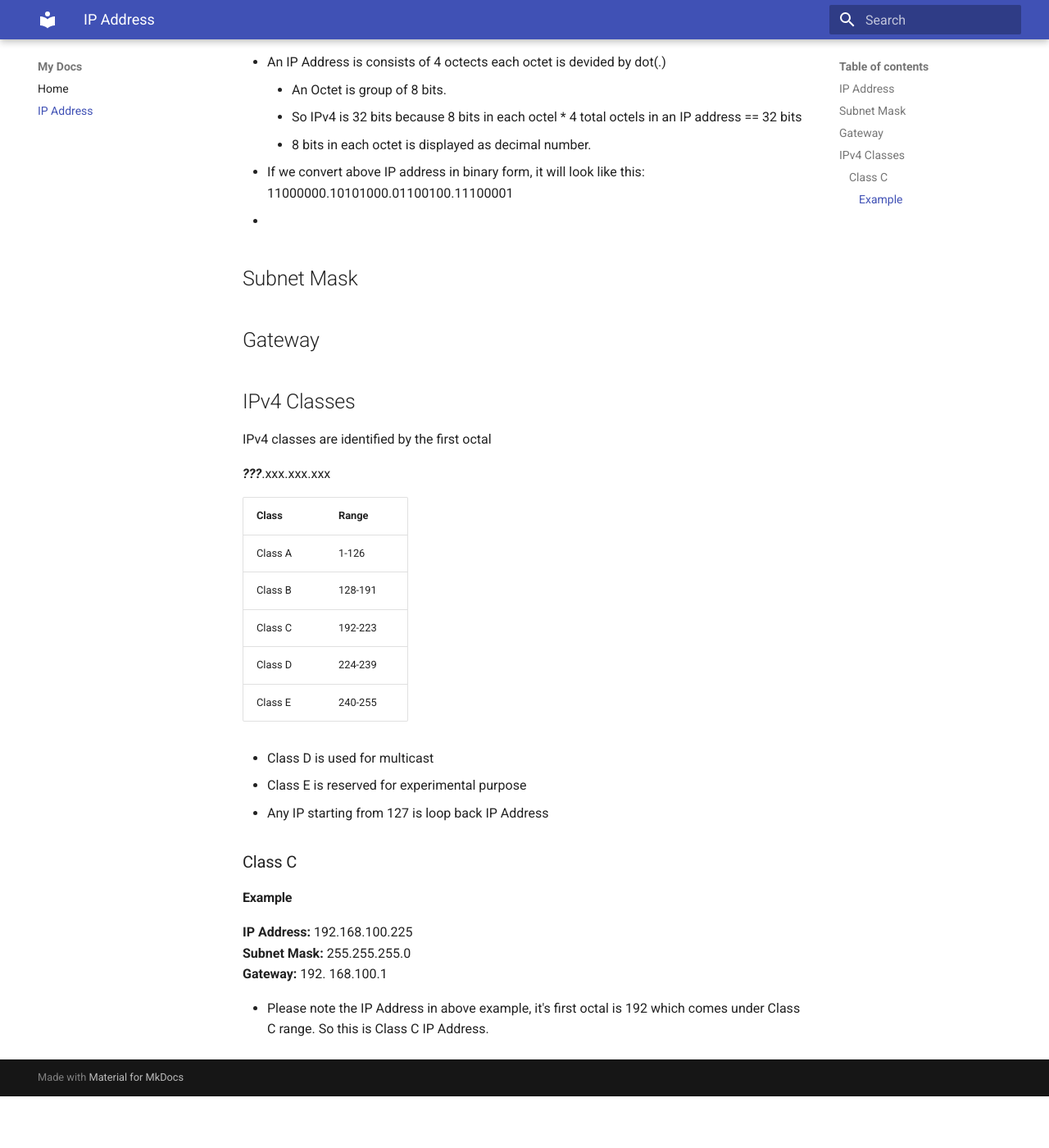
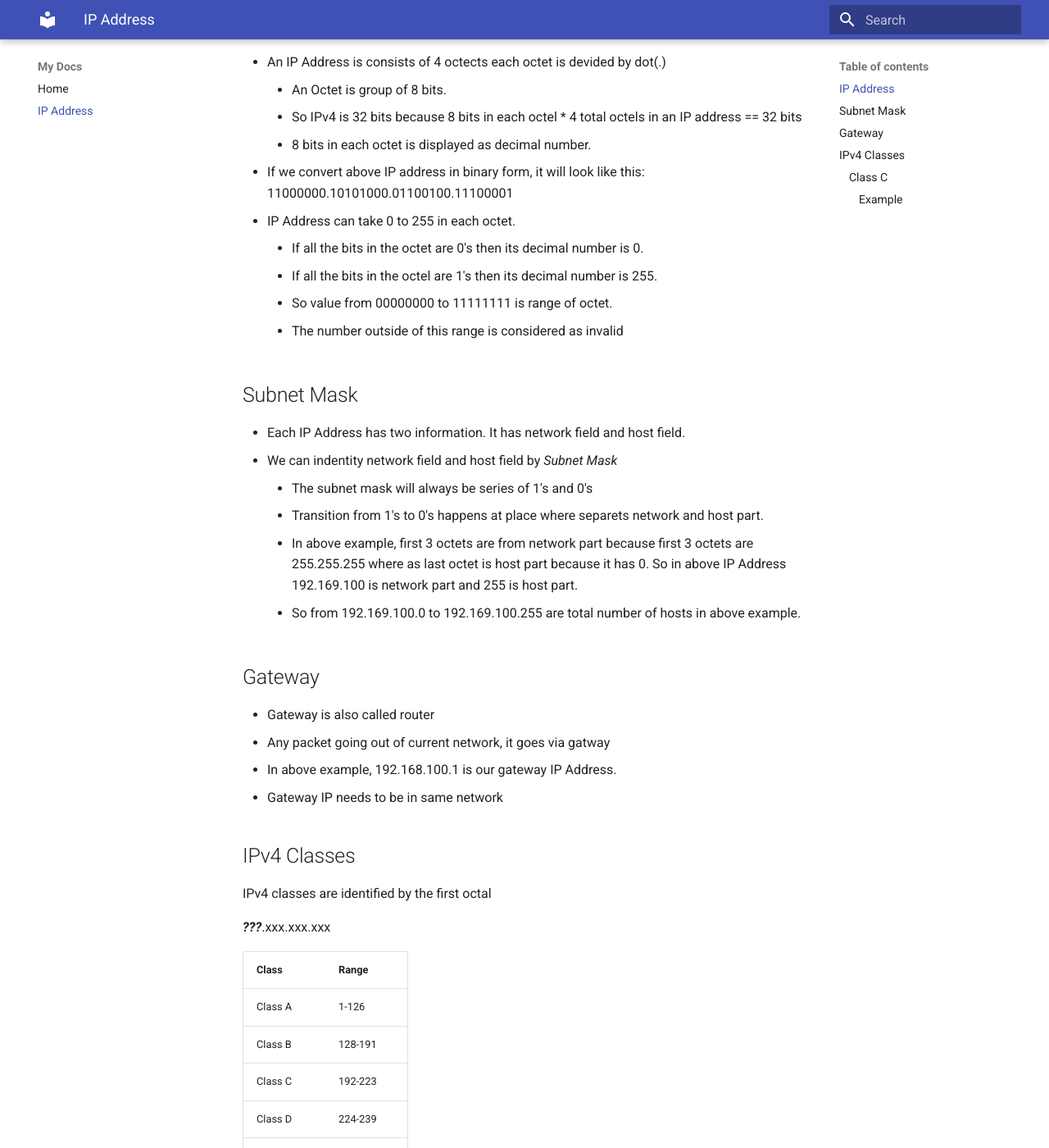
Before and after one commit to Prithvipal/networking-by-prithvi, an MkDocs documentation site: the page built from docs/ipaddress.md, in a window 1280 px wide and 1400 px high, scrolled down 502 px. Shown: the whole window at 82% size. Built offline with MkDocs 1.6.1 and Material for MkDocs 9.7.7, drawn with Linux system fonts in a browser that asks for light colours; before the commit the page ends 1839 px from its top, so only the background shows below that.

Commit message:
IP Address basics

```diff
--- a/docs/ipaddress.md
+++ b/docs/ipaddress.md
@@ -19,12 +19,29 @@ Let us see example of IP Address, Subnet Mask and Gateway
     - So IPv4 is 32 bits because 8 bits in each octel * 4 total octels in an IP address == 32 bits
     - 8 bits in each octet is displayed as decimal number.
 - If we convert above IP address in binary form, it will look like this: 11000000.10101000.01100100.11100001
--
-
+- IP Address can take 0 to 255 in each octet.
+    - If all the bits in the octet are 0's then its decimal number is 0.
+    - If all the bits in the octel are 1's then its decimal number is 255.
+    - So value from 00000000 to 11111111 is range of octet.
+    - The number outside of this range is considered as invalid
 
 ## Subnet Mask
 
+- Each IP Address has two information. It has network field and host field.
+- We can indentity network field and host field by *Subnet Mask*
+    - The subnet mask will always be series of 1's and 0's
+    - Transition from 1's to 0's happens at place where separets network and host part.
+    - In above example, first 3 octets are from network part because first 3 octets are 255.255.255 where as last octet is host part because it has 0. So in above IP Address 192.169.100 is network part and 255 is host part.
+    - So from 192.169.100.0 to 192.169.100.255 are total number of hosts in above example.
+
+
 ## Gateway
+
+- Gateway is also called router
+- Any packet going out of current network, it goes via gatway
+- In above example, 192.168.100.1 is our gateway IP Address.
+- Gateway IP needs to be in same network
+
 
 ## IPv4 Classes
 
```
